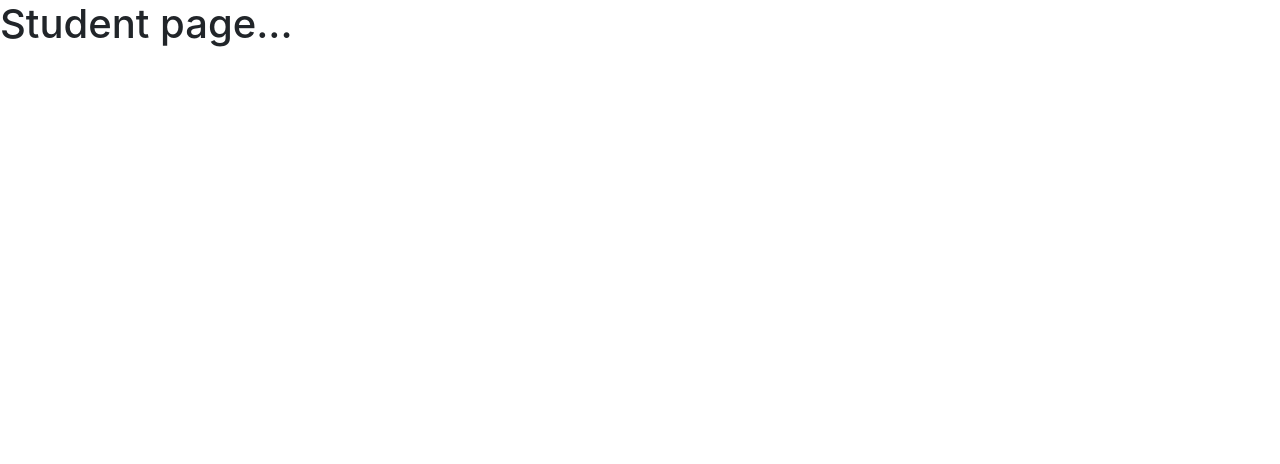
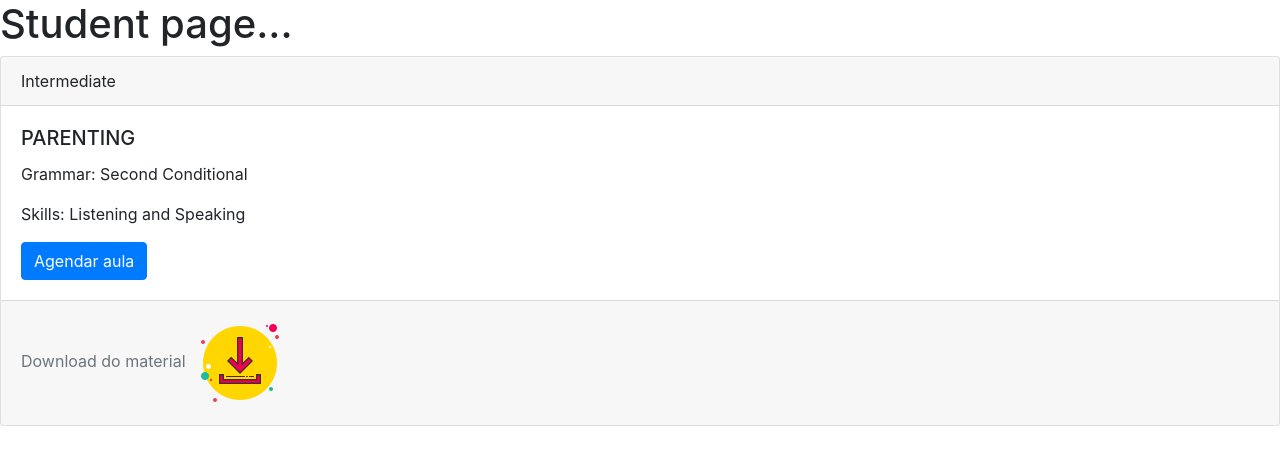
Before and after one commit to LangsLearning/LangsLearning, a website: page site/src/views/student.html in a window 1280 px wide. Drawn offline with nearby package versions, Linux system fonts and the light colour scheme; no server answers.

Commit message:
add cards to the student page-trial

```diff
--- a/site/package.json
+++ b/site/package.json
@@ -17,12 +17,14 @@
     "ejs": "^3.1.5",
     "express": "^4.17.1",
     "express-pino-logger": "^5.0.0",
+    "http": "0.0.1-security",
     "jquery": "^3.5.1",
     "lodash": "^4.17.20",
     "mongodb": "^3.6.3",
     "nodemailer": "^6.4.16",
     "passport": "^0.4.1",
     "passport-facebook": "^3.0.0",
+    "passport-http": "^0.3.0",
     "pino": "^6.7.0",
     "popper.js": "^1.16.1",
     "uuid": "^8.3.1"
--- a/site/src/views/student.html
+++ b/site/src/views/student.html
@@ -21,6 +21,24 @@
 
   <h1>Student page...</h1>
 
+ <section class="card-deck">
+    <div class="card">
+      <div class="card-header">
+        Intermediate
+      </div>
+      <div class="card-body">
+        <h5 class="card-title">PARENTING</h5>
+        <p class="card-text">Grammar: Second Conditional</p>
+        <p class="card-text">Skills: Listening and Speaking</p>
+        <a href="#" class="btn btn-primary">Agendar aula</a>
+      </div>
+      <div class="card-footer text-muted">
+        Download do material
+        <img src="../images/download_icon.png" alt="Ícone do download do material">
+      </div>
+    </div>
+  </section>
+
   <!-- JUST LIBRARIES -->
   <script src="/jquery/dist/jquery.min.js"></script>
   <script src="/lodash/lodash.min.js"></script>
```
Also changed, not shown: site/src/images/Lara.jpeg (added), 1 other file.
